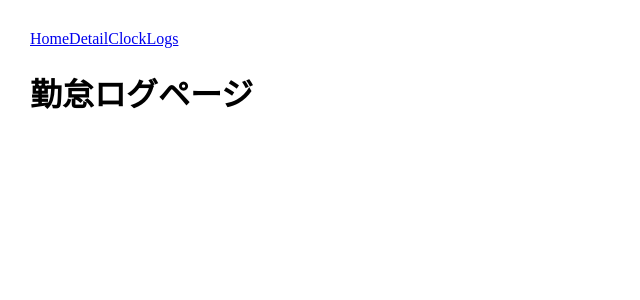
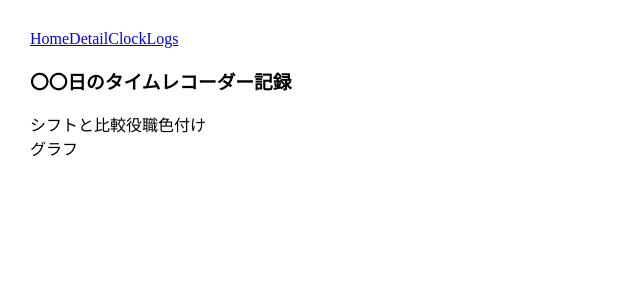
Before and after one commit to megumi-seki/brush-up-challenge, a React (Vite) app: page /logs in a window 1280 px wide. Shown: the top 300 px of the page, without its empty margins (0-640 px from the left). Built offline with nearby package versions, Linux system fonts and the light colour scheme.

Commit message:
make clock log page base

```diff
--- a/src/pages/ClockLogs.tsx
+++ b/src/pages/ClockLogs.tsx
@@ -1,7 +1,12 @@
 const ClockLogs = () => {
   const pageContent = (
     <div>
-      <h1>勤怠ログページ</h1>
+      <h3>〇〇日のタイムレコーダー記録</h3>
+      <div>
+        <span>シフトと比較</span>
+        <span>役職色付け</span>
+      </div>
+      <div>グラフ</div>
     </div>
   );
 
```
